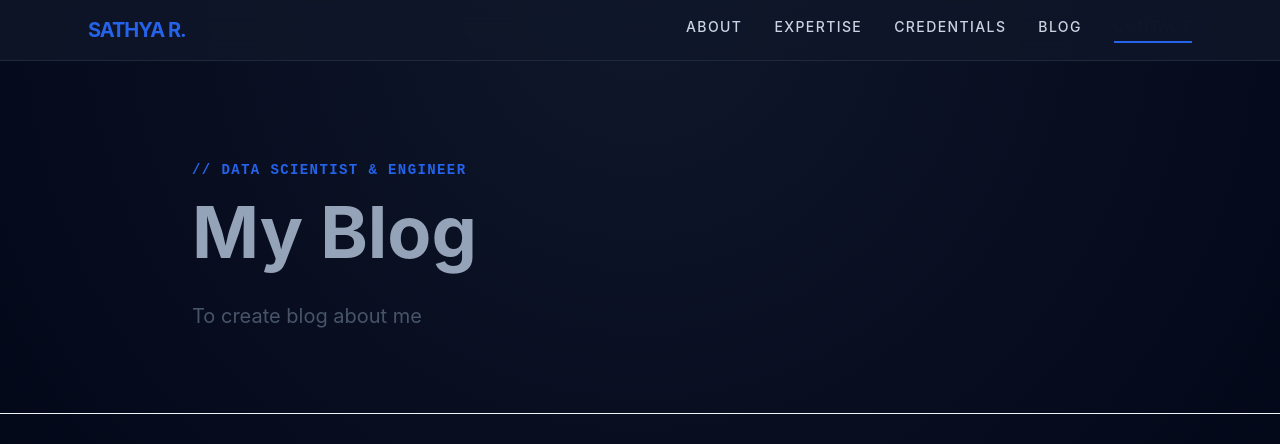
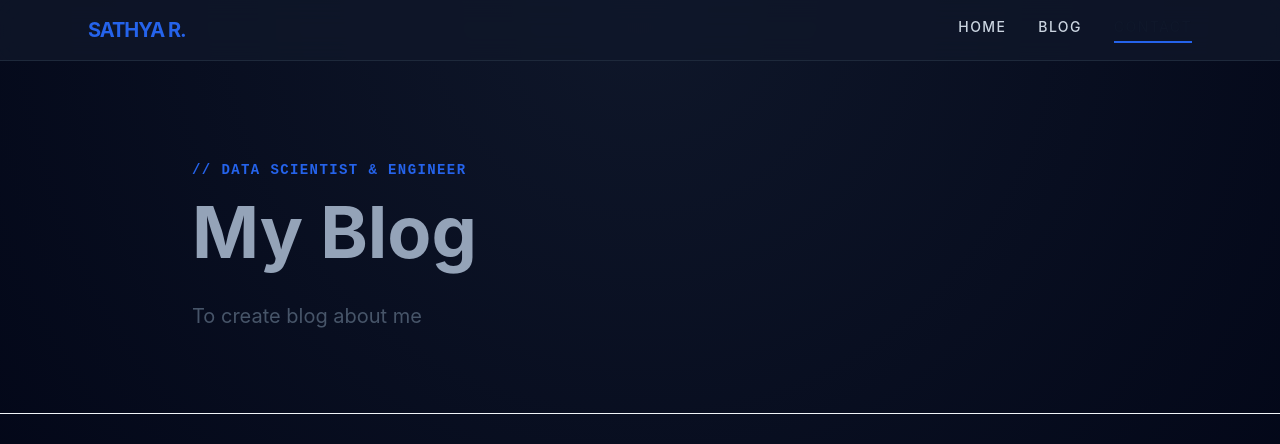
Before and after one commit to RSathyaAP/MyProfile, a plain HTML site: page blog.html in a window 1280 px wide. Shown: the top 444 px of the page. Drawn offline with nearby package versions, Linux system fonts and the light colour scheme.

Commit message:
blog.html

```diff
--- a/blog.html
+++ b/blog.html
@@ -78,11 +78,9 @@
         <div class="max-w-6xl mx-auto px-6 py-4 flex justify-between items-center">
             <span class="text-xl font-bold tracking-tighter text-blue-600">SATHYA R.</span>
             <div class="hidden md:flex space-x-8 text-sm font-medium uppercase tracking-widest text-slate-300">
-                <a href="#about" class="hover:text-blue-600 transition">About</a>
-                <a href="#expertise" class="hover:text-blue-600 transition">Expertise</a>
-                <a href="#credentials" class="hover:text-blue-600 transition">Credentials</a>
+                <a href="index.html" class="hover:text-blue-600 transition">Home</a>
                 <a href="blog.html" class="hover:text-blue-600 transition">Blog</a>
-                <a href="mailto:your.email@example.com" class="text-slate-900 border-b-2 border-blue-600 pb-1">Contact</a>
+                <a href="mailto:sathyar1909@gmail.com" class="text-slate-900 border-b-2 border-blue-600 pb-1">Contact</a>
             </div>
         </div>
     </nav>
```
